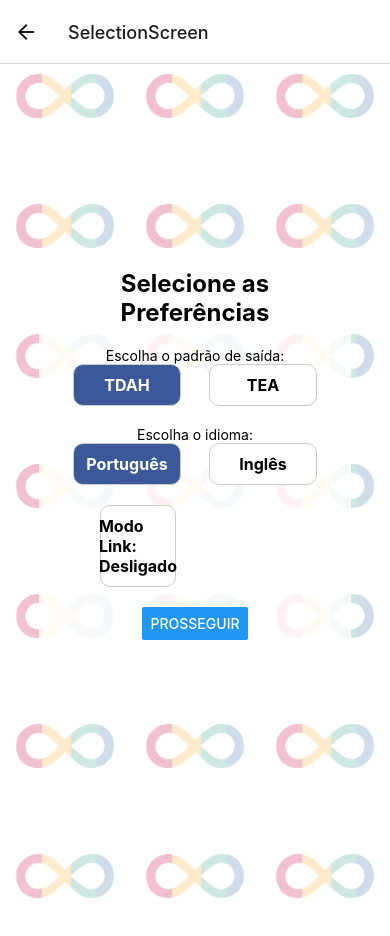
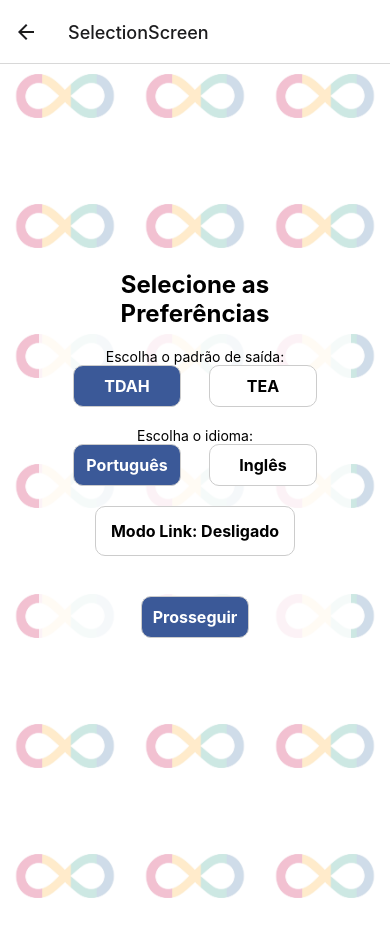
Before and after one commit to poxaIan/Inclusive-AI-App, a React Native app: screen /SelectionScreen in a window 390 px wide. Shown: the top 936 px of the page. Built offline with nearby package versions, Linux system fonts and the light colour scheme.

Commit message:
APP pronto

```diff
--- a/package.json
+++ b/package.json
@@ -23,7 +23,8 @@
     "react-native-linear-gradient": "^2.8.3",
     "react-native-safe-area-context": "^4.10.9",
     "react-native-screens": "^3.34.0",
-    "react-native-snap-carousel": "^3.9.1"
+    "react-native-snap-carousel": "^3.9.1",
+    "react-spinners": "^0.14.1"
   },
   "devDependencies": {
     "@babel/core": "^7.20.0",
--- a/src/screens/SelectionScreen.tsx
+++ b/src/screens/SelectionScreen.tsx
@@ -29,8 +29,6 @@ const SelectionScreen: React.FC<Props> = ({ navigation }) => {
       }
 
       try {
-        alert('Processando o link, aguarde...');
-
         // Processa o link (extração do texto)
         const processedText = await processLink(linkText, outputType, language);
         console.log("Texto do link: ", processedText);
@@ -116,14 +114,33 @@ const SelectionScreen: React.FC<Props> = ({ navigation }) => {
 
         <View style={{ marginBottom: 20 }}>
           <TouchableOpacity
-            style={[styles.radioButton, isLinkMode ? styles.radioSelected : null]}
+            style={[
+              styles.radioButton,
+              isLinkMode ? styles.radioSelected : null,
+              {
+                flexDirection: 'row', // Mantém o layout horizontal, caso precise adicionar ícones ou outros elementos
+                justifyContent: 'center', // Centraliza o texto horizontalmente
+                alignItems: 'center', // Centraliza o texto verticalmente
+                paddingHorizontal: 10, // Adiciona espaço interno horizontal
+                minWidth: 200, // Garante largura mínima para a caixa
+                height: 50, // Define uma altura consistente para a caixa
+              }
+            ]}
             onPress={() => setIsLinkMode((prev) => !prev)}
           >
-            <Text style={[styles.radioText, isLinkMode ? styles.selectedText : styles.unselectedText]}>
+            <Text
+              style={[
+                styles.radioText,
+                isLinkMode ? styles.selectedText : styles.unselectedText,
+                { textAlign: 'center' } // Garante centralização do texto, caso seja necessário
+              ]}
+            >
               {isLinkMode ? 'Modo Link: Ligado' : 'Modo Link: Desligado'}
             </Text>
           </TouchableOpacity>
         </View>
+
+
 
         {isLinkMode && (
           <TextInput
@@ -134,7 +151,12 @@ const SelectionScreen: React.FC<Props> = ({ navigation }) => {
           />
         )}
 
-        <Button title="Prosseguir" onPress={handleProceed} />
+        <TouchableOpacity
+          style={[styles.radioButton, styles.proceedButton]}
+          onPress={handleProceed}
+        >
+          <Text style={[styles.radioText, styles.proceedButtonText]}>Prosseguir</Text>
+        </TouchableOpacity>
 
         {/* Exibir o texto processado */}
         {outputText ? (
@@ -239,6 +261,21 @@ const styles = StyleSheet.create({
     color: '#333',
     textAlign: 'center',
   },
+  proceedButton: {
+    padding: 10,
+    borderRadius: 10,
+    borderWidth: 1,
+    borderColor: '#ccc',
+    backgroundColor: '#3b5998',  // A mesma cor de fundo que os outros botões selecionados
+    width: '40%',
+    alignItems: 'center',
+    marginTop: 20, // Distância do botão para os outros elementos
+  },
+  proceedButtonText: {
+    fontSize: 16,
+    fontWeight: 'bold', // Fonte mais gordinha
+    color: '#fff', // Cor branca
+  },
 });
 
 export default SelectionScreen;
--- a/src/services/OllamaService.ts
+++ b/src/services/OllamaService.ts
@@ -1,6 +1,6 @@
 import axios from 'axios';
 
-const baseURL = 'http://10.0.2.2:11434/api'; // Certifique-se de usar o IP correto
+const baseURL = 'http://104.198.52.46:11434/api'; // Certifique-se de usar o IP correto
 
 export const processWithOllama = async (
   inputText: string,
@@ -9,7 +9,7 @@ export const processWithOllama = async (
 ): Promise<string> => { // Retorna apenas uma string
   try {
     const response = await axios.post(`${baseURL}/generate`, {
-      model: 'mistral',
+      model: 'llama3.1',
       prompt: `<s>[INST] ${inputText} [/INST]`,
       outputType,
       language,
--- a/src/services/TextProcessingService.ts
+++ b/src/services/TextProcessingService.ts
@@ -16,6 +16,7 @@ export const handleProcessText = async (
   navigation: any
 ) => {
   try {
+    // Verifica se o texto de entrada está vazio
     if (!inputText.trim()) {
       setOutputText("Por favor, insira um texto para processar.");
       return;
@@ -25,6 +26,7 @@ export const handleProcessText = async (
 
     let prompt = '';
 
+    // Cria o prompt com base no tipo de saída
     if (outputType === 'tdah') {
       prompt = `Por favor, em ${getLanguageName(language)}, resuma o seguinte texto em uma lista organizada, destacando os pontos principais em tópicos curtos e fáceis de entender. Cada tópico deve conter uma ideia clara e objetiva. Utilize uma estrutura de tópicos com frases curtas, que ajudem a manter o foco do leitor. \n\n Texto: ${inputText}`;
     } else if (outputType === 'tea') {
@@ -33,12 +35,14 @@ export const handleProcessText = async (
 
     console.log("Prompt: ", prompt);
 
+    // Indica que o processamento foi iniciado
     setOutputText("Processando...");
 
     // Processa o texto usando a função com a IA
     const response = await processWithOllama(prompt, outputType, language);
     console.log("Resposta da API:", response);
 
+    // Verifica se a resposta da API é uma string
     if (typeof response === 'string') {
       setOutputText(response); // Atualiza o estado com a resposta da API
       navigation.navigate('OutputScreen', { outputText: response }); // Navega para a tela de saída
@@ -46,6 +50,7 @@ export const handleProcessText = async (
       console.error("Erro: Resposta não é uma string.");
       setOutputText("Erro ao processar o texto.");
     }
+
   } catch (error) {
     console.error("Erro ao processar o texto:", error);
     setOutputText("Erro ao processar o texto.");
```
Also changed, not shown: 10 other files (tests, documents, lock files or other folders).
